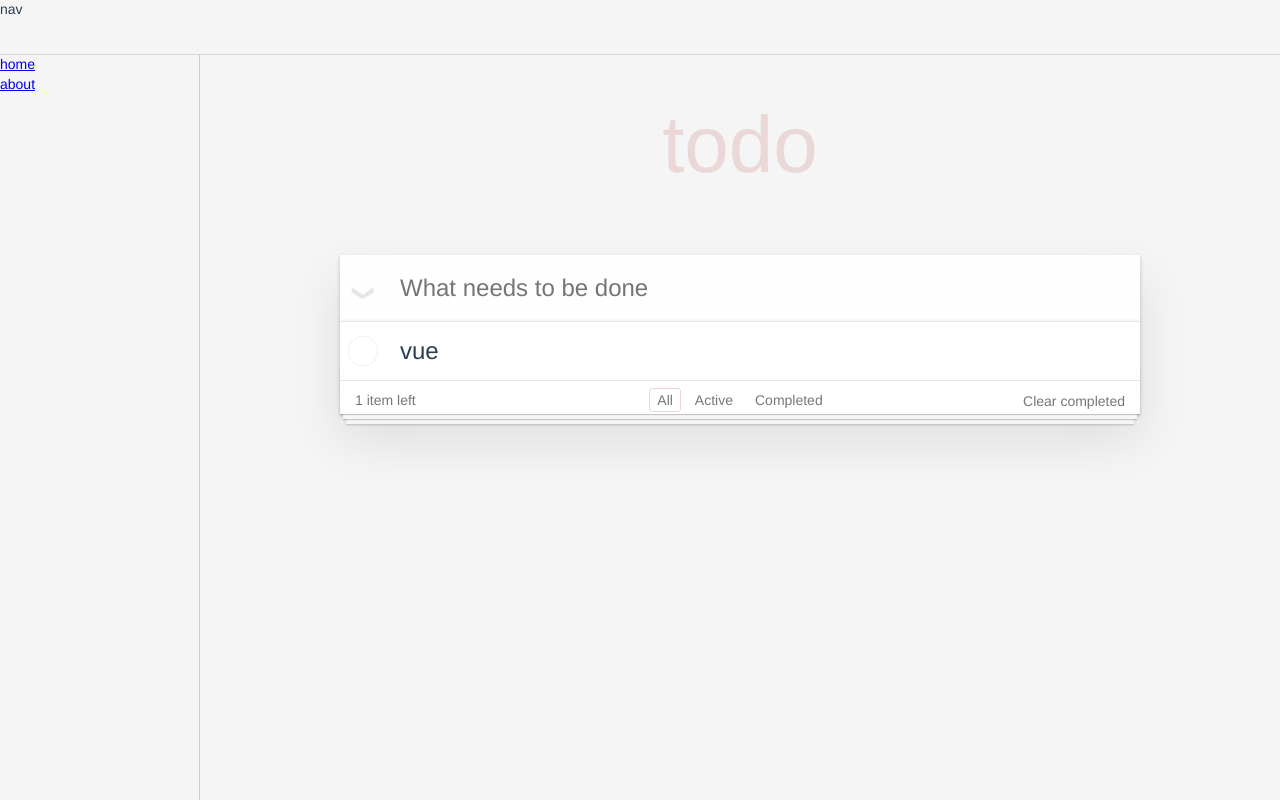
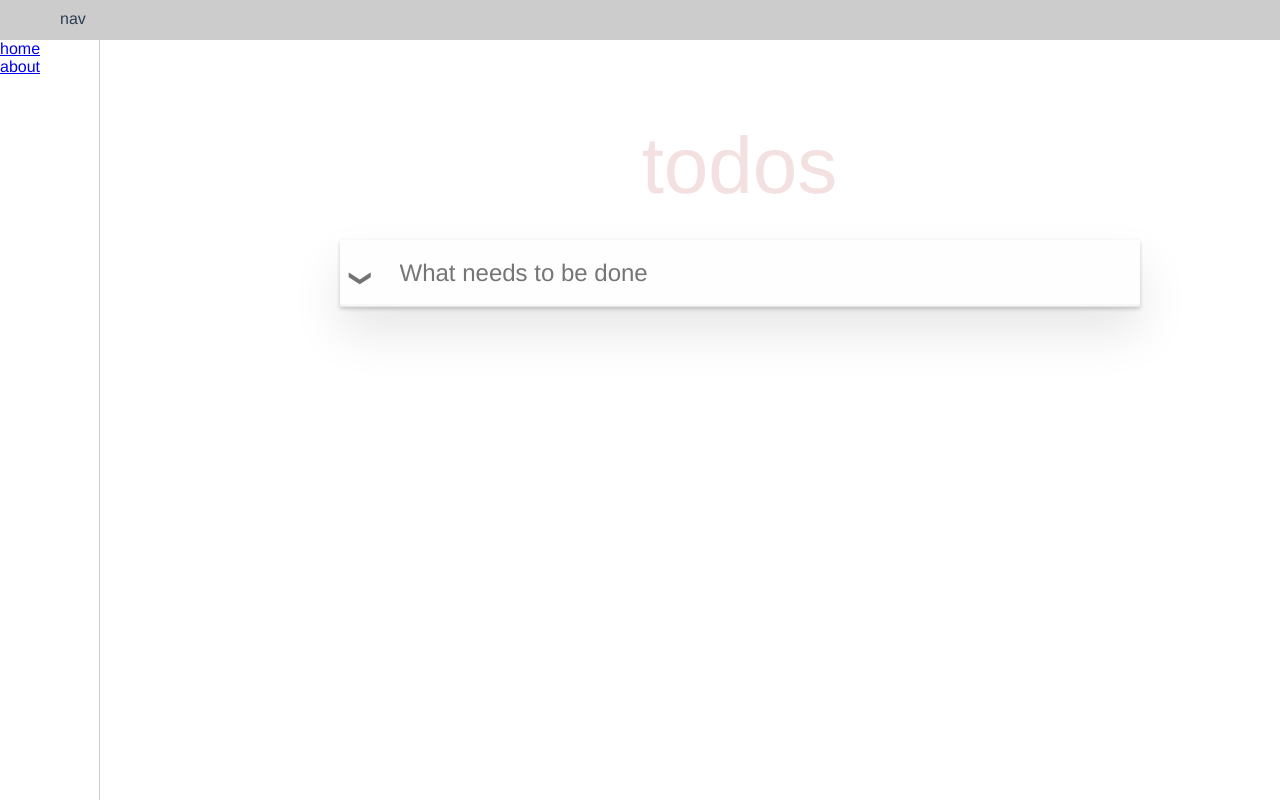
Before and after one commit to savokiss/vue-admin-demo, a Vue app: page /#/about in a window 1280 px wide. Built offline with nearby package versions, Linux system fonts and the light colour scheme.

Commit message:
修改index布局

```diff
--- a/src/views/Home/about.vue
+++ b/src/views/Home/about.vue
@@ -7,9 +7,9 @@
       </header>
       <section class="section">
         <input id="toggle-all" class="toggle-all" type="checkbox" v-model="isall">
-        <label for="toggle-all">Mark all as complete1</label>
+        <label for="toggle-all">Mark all as complete</label>
         <ul class="todo-list">
-          <li  :class="{completed:todo.completed}" v-for="(todo,index) in todos">
+          <li v-bind:key="{completed:todo.completed}" v-for="(todo,index) in todos">
             <div class="view">
               <input class="toggle" type="checkbox" v-model="todo.completed">
               <label>{{todo.content}}</label>
@@ -47,7 +47,7 @@ var filters = {
       return !todo.completed
     })
   },
-  Completed (todos) {
+  completed (todos) {
     return todos.filter((todo) => {
       return todo.completed
     })
@@ -56,12 +56,9 @@ var filters = {
 export default {
   data () {
     return {
-      title: 'todo',
+      title: 'todos',
       newTodo: '',
-      todos: [{
-        content: 'vue',
-        completed: false
-      }]
+      todos: []
     }
   },
   computed: {
@@ -73,7 +70,7 @@ export default {
         return this.remain === 0
       },
       set (value) {
-        this.todos.forEach ((todos)=> {
+        this.todos.forEach ((todos) => {
             todos.completed = value
         })
       }
@@ -120,16 +117,6 @@ export default {
   -webkit-font-smoothing: antialiased;
   -moz-osx-font-smoothing: grayscale;
 }
-body {
-  font: 14px 'Helvetica Neue', Helvetica, Arial, sans-serif;
-  line-height: 1.4em;
-  background: #f5f5f5;
-  color: #4d4d4d;
-  margin: 0 auto;
-  -webkit-font-smoothing: antialiased;
-  -moz-osx-font-smoothing: grayscale;
-  font-weight: 300;
-}
 :focus {
   outline: 0;
 }
@@ -144,7 +131,7 @@ body {
     &::-webkit-input-placeholder, &::-moz-placeholder, &::input-placeholder {
       font-style: italic;
       font-weight: 300;
-      color: #e6e6e6;
+      color: #fff;
     }
   }
   h1 {
@@ -243,14 +230,12 @@ body {
     .toggle {
       text-align: center;
       width: 40px;
-      /* auto, since non-WebKit browsers doesn't support input styling */
       height: auto;
       position: absolute;
       top: 0;
       bottom: 0;
       margin: auto 0;
       border: none;
-      /* Mobile Safari */
       -webkit-appearance: none;
       appearance: none;
       opacity: 0;
--- a/src/views/Home/index.vue
+++ b/src/views/Home/index.vue
@@ -35,20 +35,43 @@ export default {
     width: 100%;
   }
   .navbar{
-    height: 55px;
-    margin: 0;
-    padding: 0;
-    border-bottom: 1px solid #cfd8dc
+    position: fixed;
+    width: 100%;
+    top: 0;
+    background-color: #fff;
+    height: 40px;
+    padding: 10px 60px;
+    z-index: 100;
+    background: #ccc;
+  }
+  .body-box{
+    position: static;
+    z-index: 1;
+    padding: 0 60px 30px;
+    overflow-x: hidden;
+    border-top:1px solid #ccc;
   }
   .sidebar {
     position: fixed;
-    width: 200px;
-    height: 100%;
-    overflow: scroll;
+    z-index: 10;
+    top: 40px;
+    left: 0;
+    bottom: 0;
+    width:100px;
+    overflow-x: hidden;
+    overflow-y: auto;
     border-right:1px solid #ccc;
   }
   .main{
-    margin-left: 200px;
+    position: fixed;
+    z-index: 10;
+    top: 40px;
+    left: 100px;
+    bottom: 0;
+    width:100%;
+    overflow-x: hidden;
+    overflow-y: auto;
+    border-right:1px solid #ccc;
   }
 }
 </style>
```
